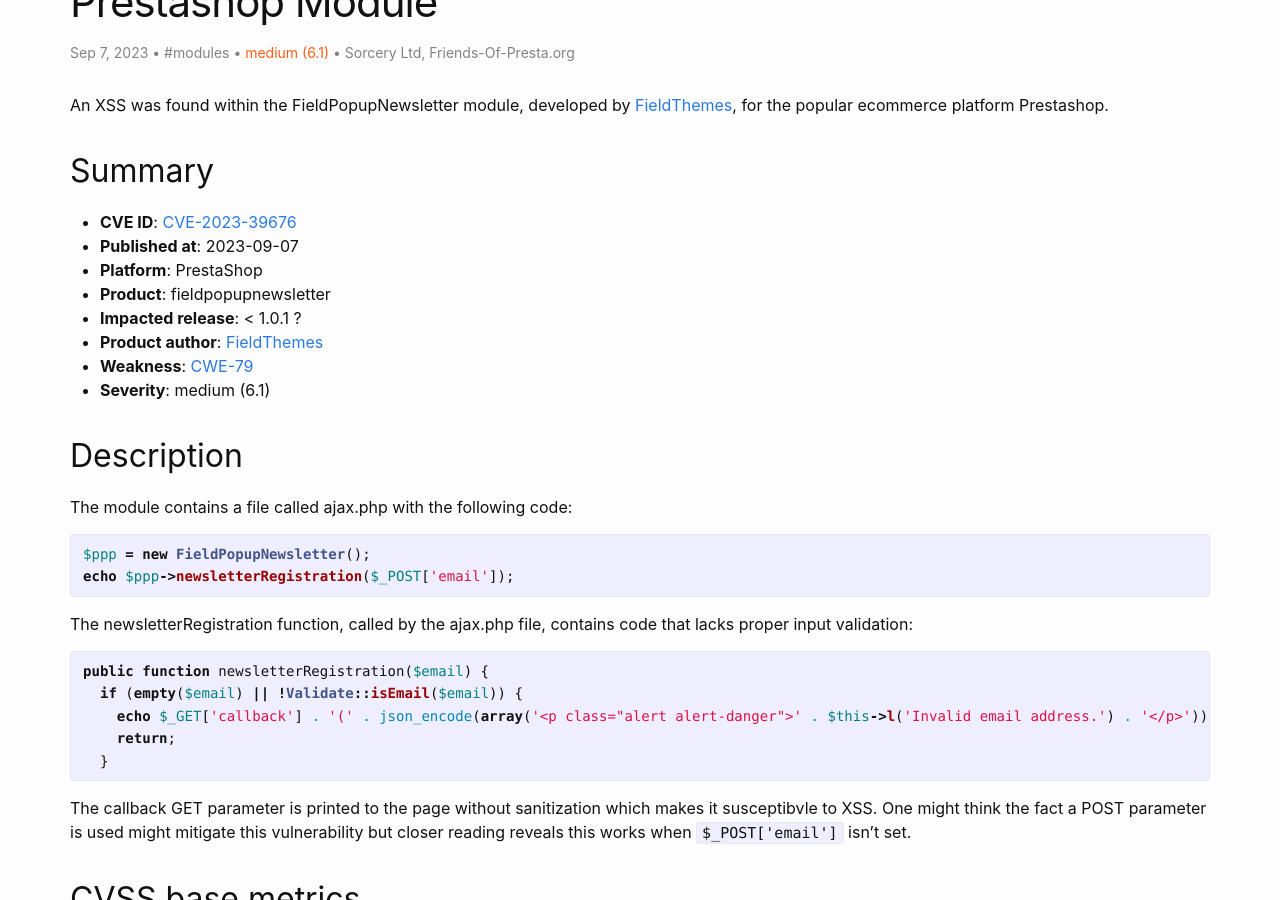
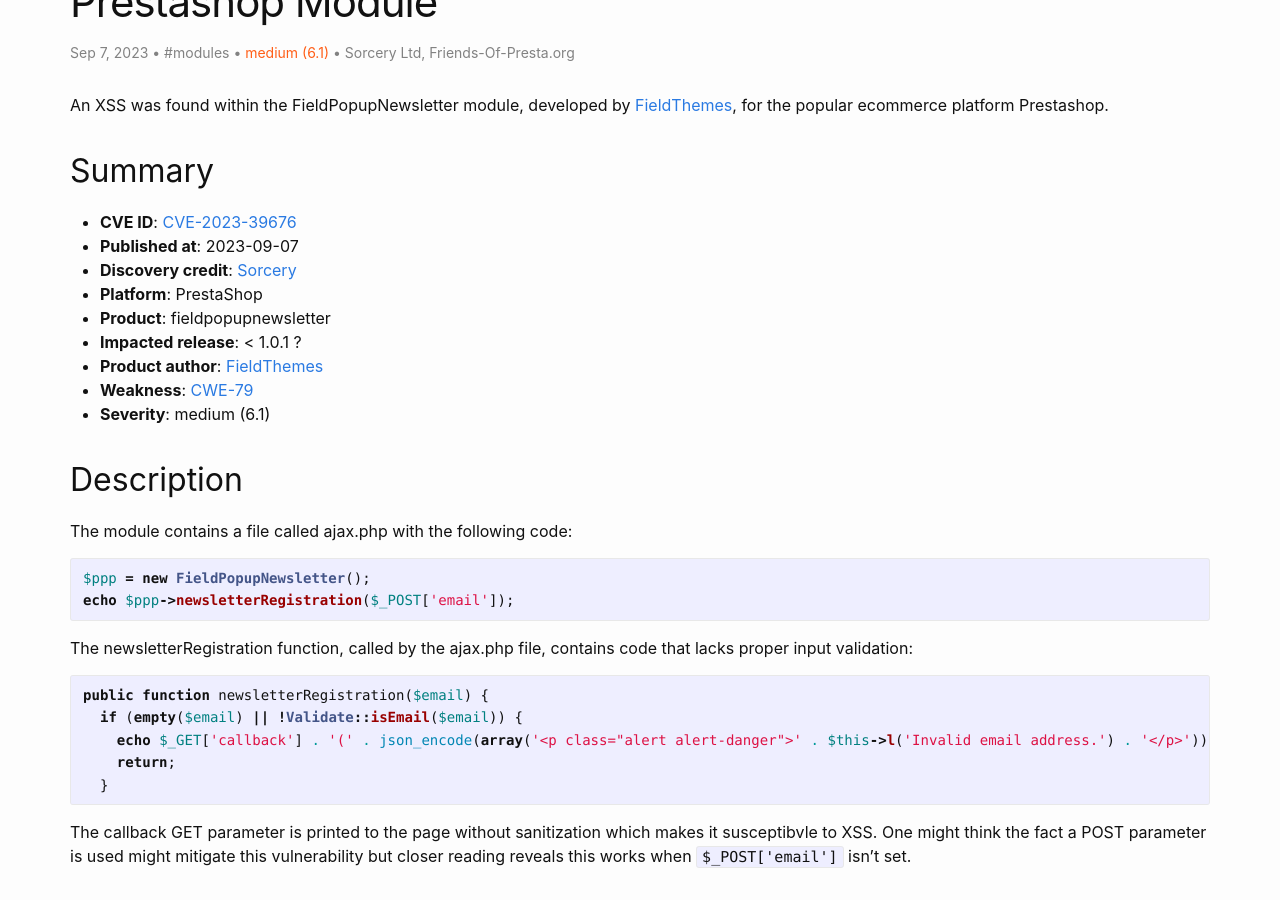
Before and after one commit to friends-of-presta/security-advisories, a Jekyll site: the page built from _posts/2023-09-07-fieldpopupnewsletter.md, in a window 1280 px wide and 900 px high, scrolled down 530 px. Built offline with Jekyll 4.4.1, drawn with Linux system fonts in a browser that asks for light colours.

Commit message:
Add credit

```diff
--- a/_posts/2023-09-07-fieldpopupnewsletter.md
+++ b/_posts/2023-09-07-fieldpopupnewsletter.md
@@ -15,6 +15,7 @@ An XSS was found within the FieldPopupNewsletter module, developed by [FieldThem
 
 * **CVE ID**: [CVE-2023-39676](https://cve.mitre.org/cgi-bin/cvename.cgi?name=CVE-2023-39676)
 * **Published at**: 2023-09-07
+* **Discovery credit**: [Sorcery](https://sorcery.ie/)
 * **Platform**: PrestaShop
 * **Product**: fieldpopupnewsletter
 * **Impacted release**: < 1.0.1 ?
```
